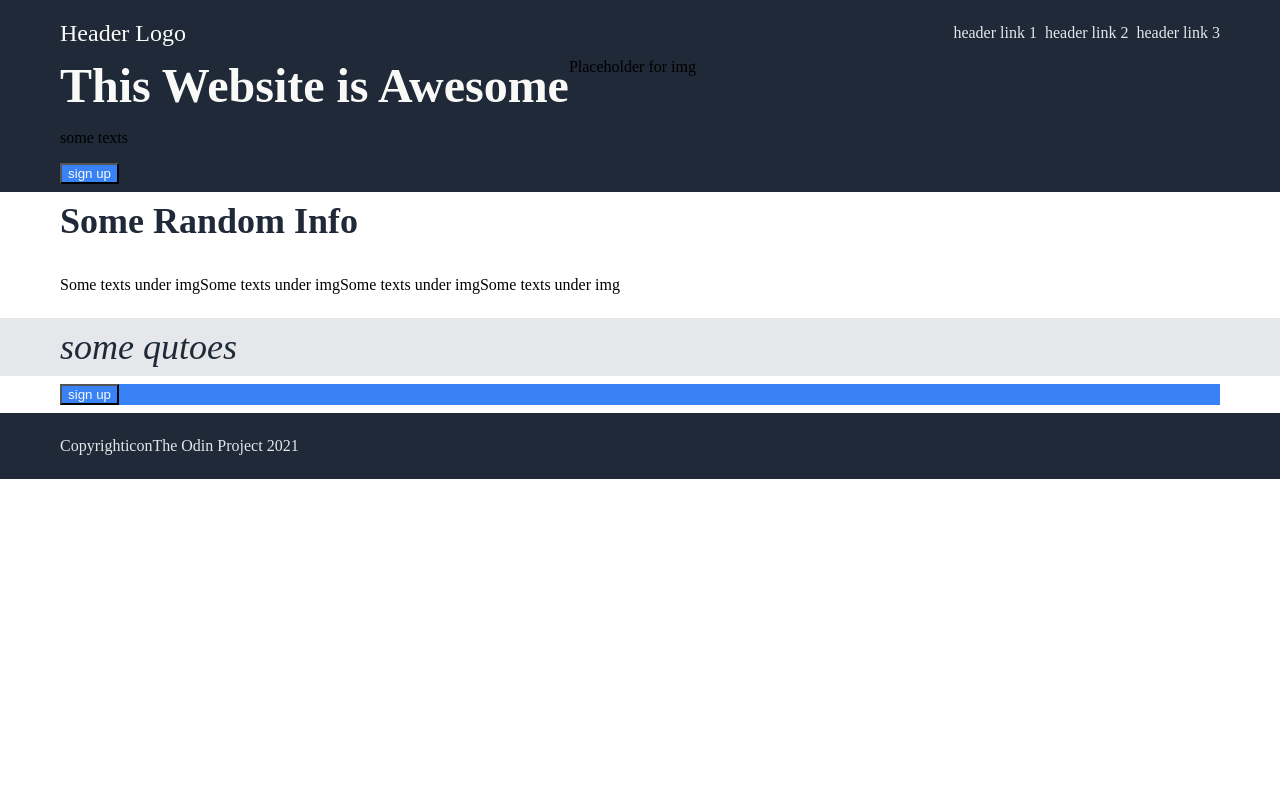
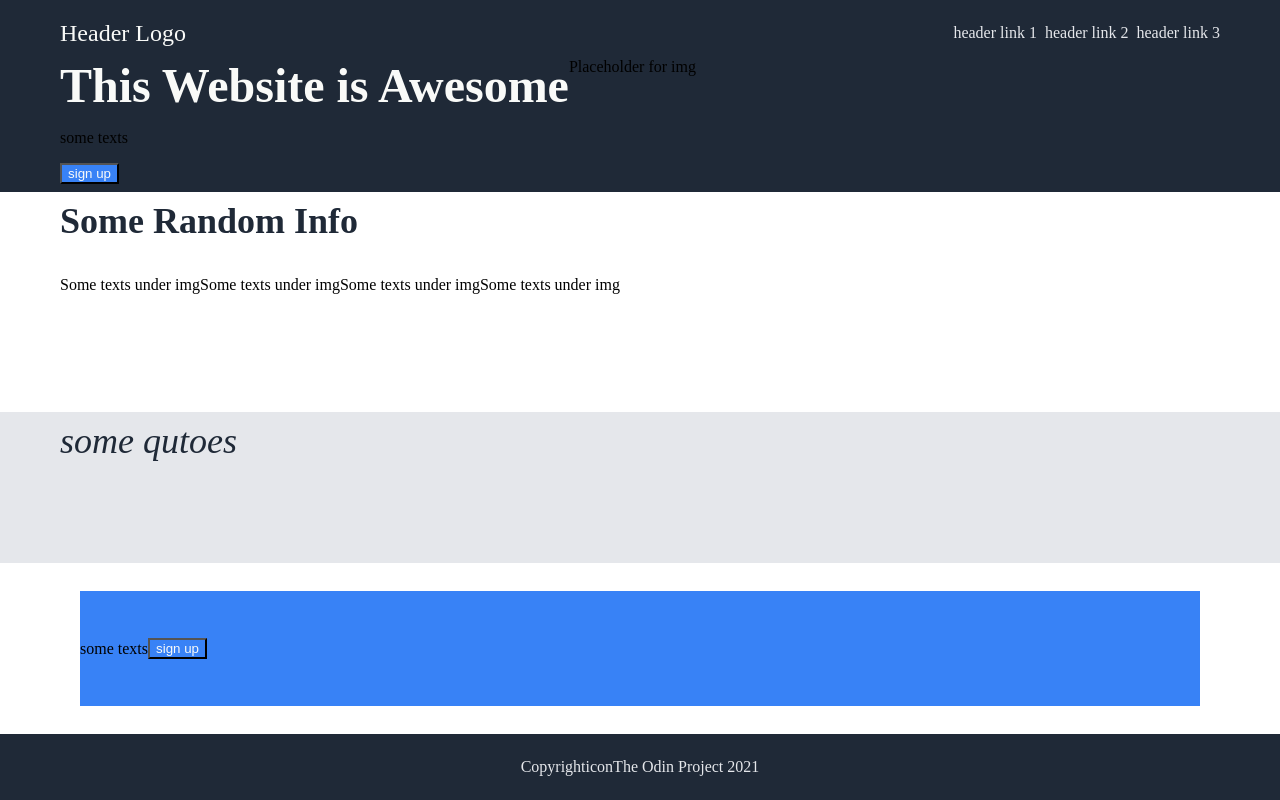
Before and after one commit to ezravsh/odin-LandingPage, a plain HTML site: page index.html in a window 1280 px wide. Drawn offline with Linux system fonts and the light colour scheme.

Commit message:
use flex grow on elements to fill out the page

```diff
--- a/index.html
+++ b/index.html
@@ -26,7 +26,7 @@
             <div class="right">Placeholder for img</div>
         </div>
     </header>
-    <div>
+    <div class="body">
         <div class="main first">
             <div class="info">Some Random Info</div>
             <div class="container">
@@ -55,7 +55,7 @@
         </div>
         <div class="main third">
             <div class="action">
-                <div></div>
+                <div>some texts</div>
                 <button>sign up</button>
             </div>
         </div>
--- a/style.css
+++ b/style.css
@@ -2,7 +2,8 @@ body {
     display: flex;
     flex-direction: column;
     margin: 0;
-    flex-grow: 1;
+    min-height: 100vh;
+    flex: 1;
 }
 
 header {
@@ -14,6 +15,9 @@ footer {
     background-color: #1F2937;
     color: #E5E7EB;
     padding: 8px 60px;
+    display: flex;
+    align-items: center;
+    justify-content: center;
 }
 
 
@@ -64,9 +68,20 @@ button {
     color: #F9FAF8;
 }
 
+.body {
+    display: flex;
+    flex-direction: column;
+    flex: 1 0 auto;
+    justify-content: ;
+}
+
 .main {
+    display: flex;
+    flex-direction: column;
     padding: 8px 60px;
+    flex-grow: 1;
 }
+
 
 
 .info {
@@ -93,4 +108,8 @@ button {
 
 .action {
     background-color: #3882F6;
+    display: flex;
+    align-items: center;
+    flex-grow: 1;
+    margin: 20px;
 }
```
